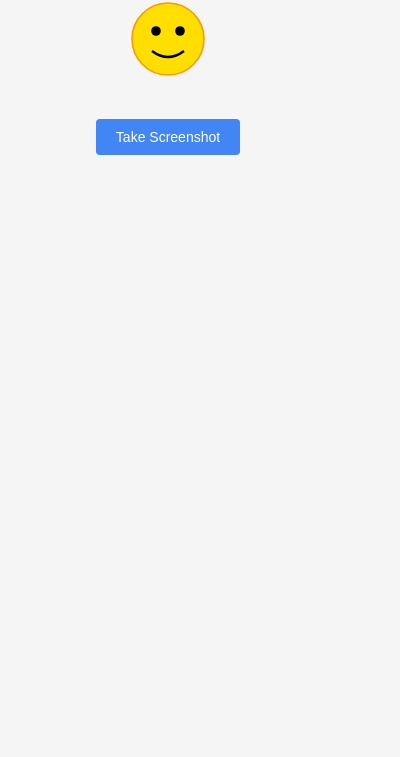
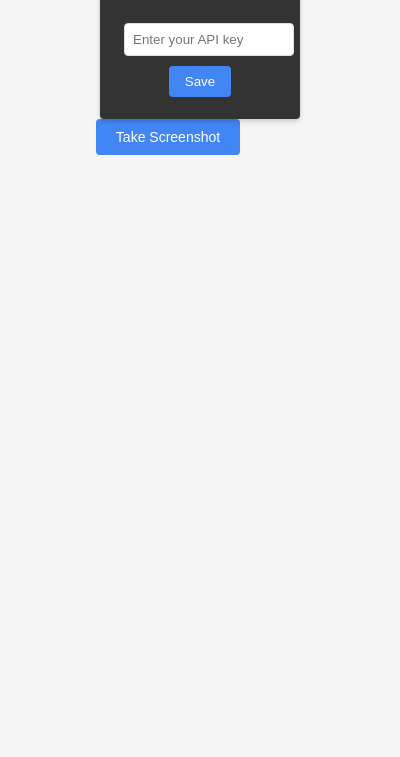
Before and after one commit to anirvin-dev/SmileyAI, a browser extension: page popup.html in a window 400 px wide. Shown: the part 87-844 px from the top of the page. Drawn offline with Linux system fonts and the light colour scheme.

```diff
--- a/popup.html
+++ b/popup.html
@@ -47,6 +47,39 @@
       font-size: 12px;
       color: #666;
     }
+
+    #toast {
+      position: fixed;
+      top: 20px;
+      left: 50%;
+      transform: translateX(-50%);
+      background-color: #333;
+      color: white;
+      padding: 12px 24px;
+      border-radius: 4px;
+      display: none;
+      z-index: 1000;
+      box-shadow: 0 2px 5px rgba(0,0,0,0.2);
+    }
+
+    #api-key-input {
+      width: 100%;
+      padding: 8px;
+      margin-top: 10px;
+      border: 1px solid #ddd;
+      border-radius: 4px;
+    }
+
+    #save-api-key {
+      display: block;
+      margin: 10px auto;
+      padding: 8px 16px;
+      background-color: #4285f4;
+      color: white;
+      border: none;
+      border-radius: 4px;
+      cursor: pointer;
+    }
   </style>
 </head>
 <body>
@@ -81,6 +114,12 @@
   <button id="take-screenshot">Take Screenshot</button>
   <div id="status"></div>
 
+  <div id="toast">
+    <p>Please enter your OpenAI API key:</p>
+    <input type="password" id="api-key-input" placeholder="Enter your API key">
+    <button id="save-api-key">Save</button>
+  </div>
+
   <script src="popup.js"></script>
 </body>
 </html>
--- a/popup.js
+++ b/popup.js
@@ -4,6 +4,36 @@
   const eyes = document.querySelectorAll('#left-eye, #right-eye');
   const closedEyes = document.getElementById('closed-eyes');
   const status = document.getElementById('status');
+  const toast = document.getElementById('toast');
+  const apiKeyInput = document.getElementById('api-key-input');
+  const saveApiKeyButton = document.getElementById('save-api-key');
+
+  // Check if API key exists in storage
+  chrome.storage.local.get(['openaiApiKey'], function(result) {
+    if (!result.openaiApiKey) {
+      // Show toast if no API key is found
+      toast.style.display = 'block';
+    }
+  });
+
+  // Save API key button click handler
+  saveApiKeyButton.addEventListener('click', function() {
+    const apiKey = apiKeyInput.value.trim();
+    if (apiKey) {
+      chrome.storage.local.set({openaiApiKey: apiKey}, function() {
+        toast.style.display = 'none';
+        status.textContent = 'API key saved successfully!';
+        setTimeout(() => {
+          status.textContent = '';
+        }, 3000);
+      });
+    } else {
+      status.textContent = 'Please enter a valid API key';
+      setTimeout(() => {
+        status.textContent = '';
+      }, 3000);
+    }
+  });
 
   // Initialize smiley state
   let isBlinking = false;
```
Also changed, not shown: content.js (+39 -0 lines).
